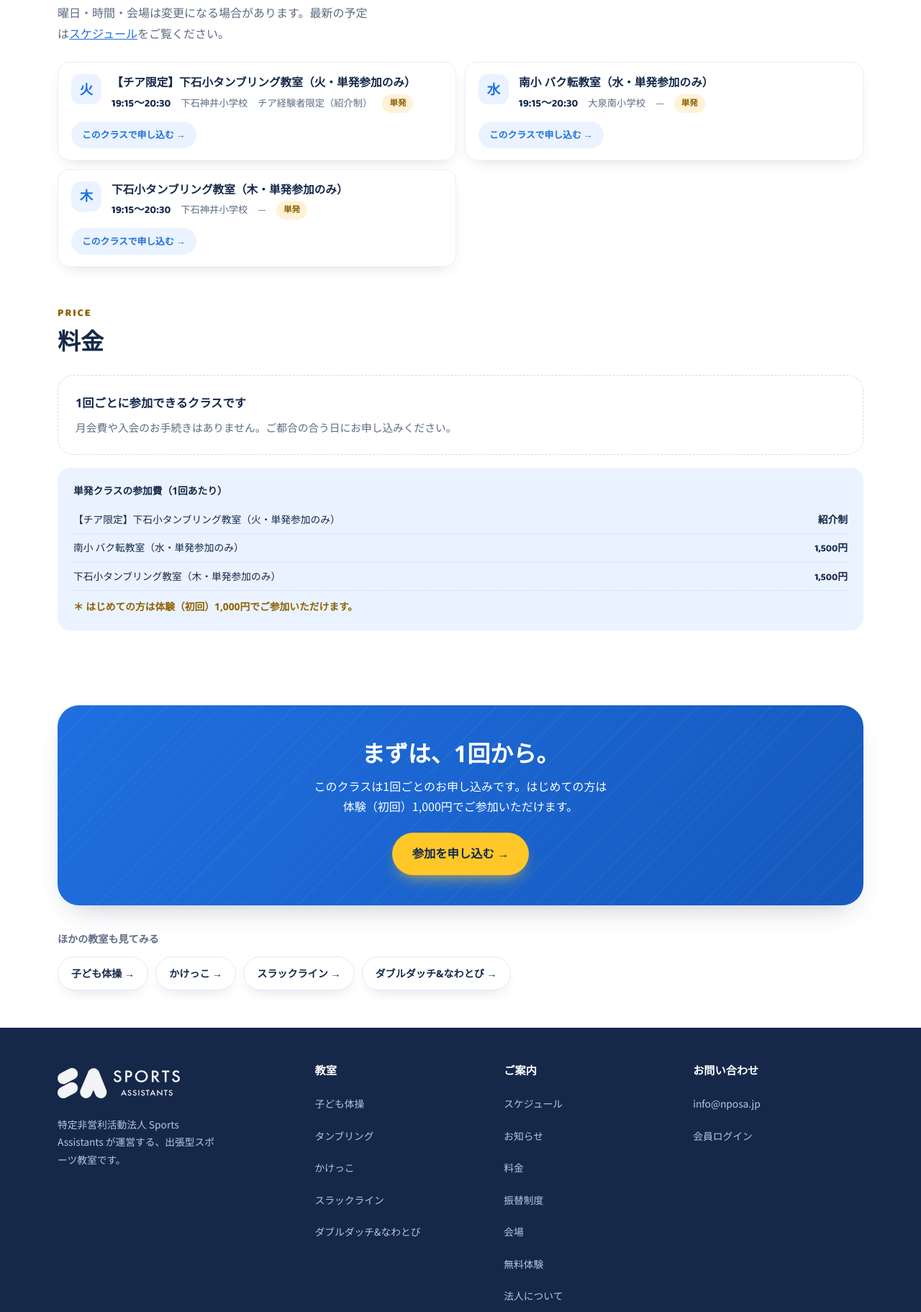
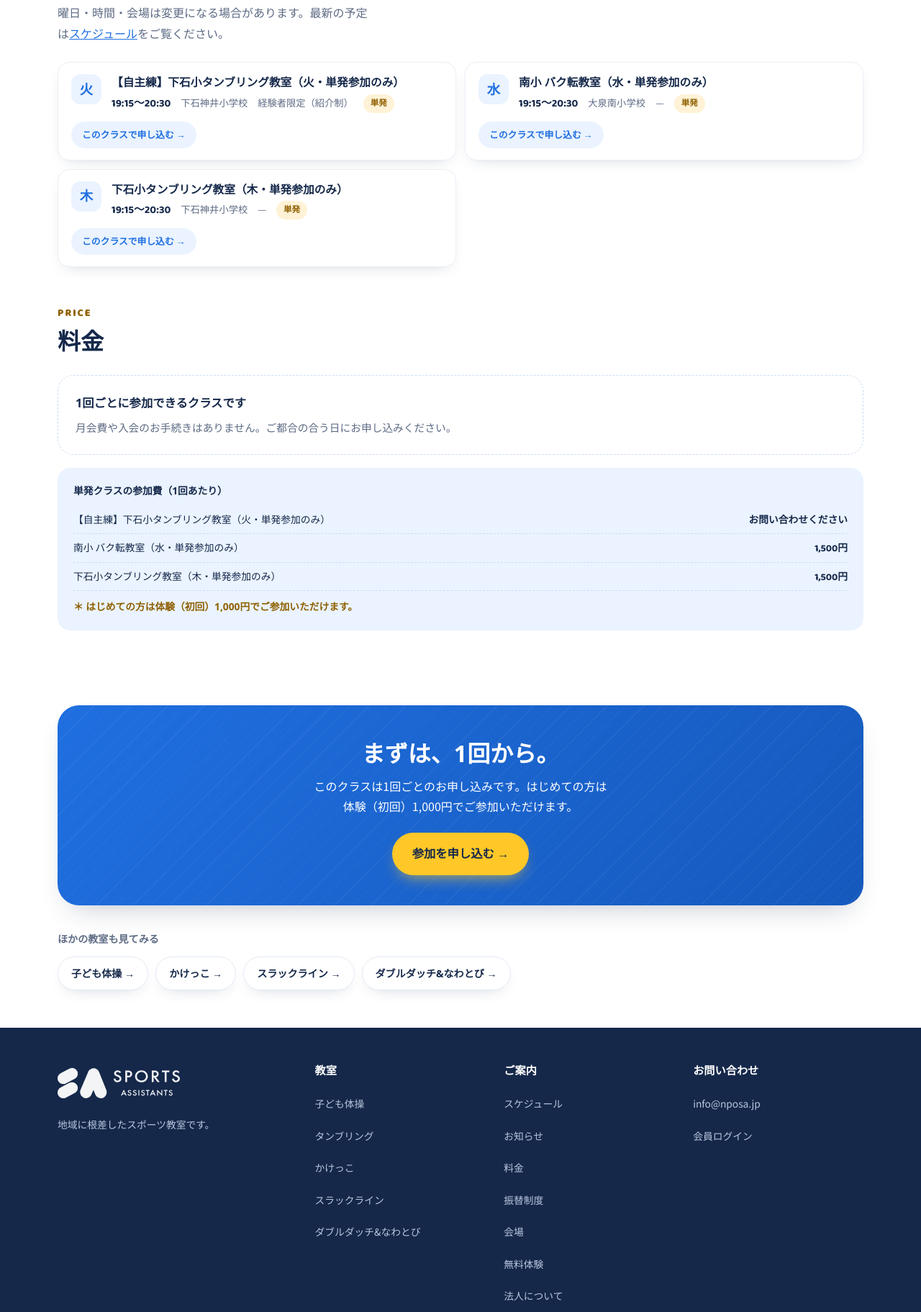
Before and after one commit to masakiyoshida-sketch/site-preview-7b114a02, a plain HTML site: page classes/tumbling.html in a window 1280 px wide. Shown: the part 1655-3478 px from the top of the page at 72% size. Drawn offline with Linux system fonts and the light colour scheme; a web font is replaced by a local one.

Commit message:
update: 文言マスタ 9/28 更新分（沿革・フッター・ダブルダッチ・自主練クラス名）

```diff
--- a/classes/tumbling.html
+++ b/classes/tumbling.html
@@ -87,14 +87,14 @@
   <section id="classes">
     <div class="wrap">
       <div class="sec-head reveal"><div class="sec-tag">CLASSES</div><h2>クラス一覧</h2><p class="sec-sub">曜日・時間・会場は変更になる場合があります。最新の予定は<a href="../schedule.html" style="color:var(--blue);text-decoration:underline">スケジュール</a>をご覧ください。</p></div>
-      <div class="classes" data-class-table><div class="crow reveal"><span class="day">火</span><div class="cname">【チア限定】下石小タンブリング教室（火・単発参加のみ）</div><div class="cmeta"><b>19:15〜20:30</b><span>下石神井小学校</span><span>チア経験者限定（紹介制）</span><span class="badge tanpatsu">単発</span></div><a class="capply" href="../apply.html?class=%E3%80%90%E3%83%81%E3%82%A2%E9%99%90%E5%AE%9A%E3%80%91%E4%B8%8B%E7%9F%B3%E5%B0%8F%E3%82%BF%E3%83%B3%E3%83%96%E3%83%AA%E3%83%B3%E3%82%B0%E6%95%99%E5%AE%A4%EF%BC%88%E7%81%AB%E3%83%BB%E5%8D%98%E7%99%BA%E5%8F%82%E5%8A%A0%E3%81%AE%E3%81%BF%EF%BC%89">このクラスで申し込む →</a></div><div class="crow reveal"><span class="day">水</span><div class="cname">南小 バク転教室（水・単発参加のみ）</div><div class="cmeta"><b>19:15〜20:30</b><span>大泉南小学校</span><span>—</span><span class="badge tanpatsu">単発</span></div><a class="capply" href="../apply.html?class=%E5%8D%97%E5%B0%8F%20%E3%83%90%E3%82%AF%E8%BB%A2%E6%95%99%E5%AE%A4%EF%BC%88%E6%B0%B4%E3%83%BB%E5%8D%98%E7%99%BA%E5%8F%82%E5%8A%A0%E3%81%AE%E3%81%BF%EF%BC%89">このクラスで申し込む →</a></div><div class="crow reveal"><span class="day">木</span><div class="cname">下石小タンブリング教室（木・単発参加のみ）</div><div class="cmeta"><b>19:15〜20:30</b><span>下石神井小学校</span><span>—</span><span class="badge tanpatsu">単発</span></div><a class="capply" href="../apply.html?class=%E4%B8%8B%E7%9F%B3%E5%B0%8F%E3%82%BF%E3%83%B3%E3%83%96%E3%83%AA%E3%83%B3%E3%82%B0%E6%95%99%E5%AE%A4%EF%BC%88%E6%9C%A8%E3%83%BB%E5%8D%98%E7%99%BA%E5%8F%82%E5%8A%A0%E3%81%AE%E3%81%BF%EF%BC%89">このクラスで申し込む →</a></div></div>
+      <div class="classes" data-class-table><div class="crow reveal"><span class="day">火</span><div class="cname">【自主練】下石小タンブリング教室（火・単発参加のみ）</div><div class="cmeta"><b>19:15〜20:30</b><span>下石神井小学校</span><span>経験者限定（紹介制）</span><span class="badge tanpatsu">単発</span></div><a class="capply" href="../apply.html?subject=tumbling">このクラスで申し込む →</a></div><div class="crow reveal"><span class="day">水</span><div class="cname">南小 バク転教室（水・単発参加のみ）</div><div class="cmeta"><b>19:15〜20:30</b><span>大泉南小学校</span><span>—</span><span class="badge tanpatsu">単発</span></div><a class="capply" href="../apply.html?class=%E5%8D%97%E5%B0%8F%20%E3%83%90%E3%82%AF%E8%BB%A2%E6%95%99%E5%AE%A4%EF%BC%88%E6%B0%B4%E3%83%BB%E5%8D%98%E7%99%BA%E5%8F%82%E5%8A%A0%E3%81%AE%E3%81%BF%EF%BC%89">このクラスで申し込む →</a></div><div class="crow reveal"><span class="day">木</span><div class="cname">下石小タンブリング教室（木・単発参加のみ）</div><div class="cmeta"><b>19:15〜20:30</b><span>下石神井小学校</span><span>—</span><span class="badge tanpatsu">単発</span></div><a class="capply" href="../apply.html?class=%E4%B8%8B%E7%9F%B3%E5%B0%8F%E3%82%BF%E3%83%B3%E3%83%96%E3%83%AA%E3%83%B3%E3%82%B0%E6%95%99%E5%AE%A4%EF%BC%88%E6%9C%A8%E3%83%BB%E5%8D%98%E7%99%BA%E5%8F%82%E5%8A%A0%E3%81%AE%E3%81%BF%EF%BC%89">このクラスで申し込む →</a></div></div>
     </div>
   </section>
 
   <section id="fee" style="background:#fff;padding-top:0">
     <div class="wrap">
       <div class="sec-head reveal"><div class="sec-tag">PRICE</div><h2>料金</h2></div>
-      <div data-fee-block><div class="ask reveal"><b>1回ごとに参加できるクラスです</b>月会費や入会のお手続きはありません。ご都合の合う日にお申し込みください。</div><div class="fees reveal"><b style="display:block;margin-bottom:8px;font-family:var(--disp)">単発クラスの参加費（1回あたり）</b><div class="row"><span>【チア限定】下石小タンブリング教室（火・単発参加のみ）</span><span>紹介制</span></div><div class="row"><span>南小 バク転教室（水・単発参加のみ）</span><span>1,500円</span></div><div class="row"><span>下石小タンブリング教室（木・単発参加のみ）</span><span>1,500円</span></div><div class="free">＊ はじめての方は体験（初回）1,000円でご参加いただけます。</div></div></div>
+      <div data-fee-block><div class="ask reveal"><b>1回ごとに参加できるクラスです</b>月会費や入会のお手続きはありません。ご都合の合う日にお申し込みください。</div><div class="fees reveal"><b style="display:block;margin-bottom:8px;font-family:var(--disp)">単発クラスの参加費（1回あたり）</b><div class="row"><span>【自主練】下石小タンブリング教室（火・単発参加のみ）</span><span>お問い合わせください</span></div><div class="row"><span>南小 バク転教室（水・単発参加のみ）</span><span>1,500円</span></div><div class="row"><span>下石小タンブリング教室（木・単発参加のみ）</span><span>1,500円</span></div><div class="free">＊ はじめての方は体験（初回）1,000円でご参加いただけます。</div></div></div>
     </div>
   </section>
 
@@ -113,7 +113,7 @@
   <div class="wrap foot-grid">
     <div>
       <a class="foot-logo" href="../index.html"><img src="../assets/logo-yoko-white.svg" alt="SPORTS ASSISTANTS"></a>
-      <p style="margin-top:14px;max-width:30ch" data-copy-id="TOP-FTR-01">特定非営利活動法人 Sports Assistants が運営する、出張型スポーツ教室です。</p>
+      <p style="margin-top:14px;max-width:30ch" data-copy-id="TOP-FTR-01">地域に根差したスポーツ教室です。</p>
     </div>
     <div><h5>教室</h5><div data-footer-programs><a href="../classes/taiso.html">子ども体操</a><a href="../classes/tumbling.html">タンブリング</a><a href="../classes/kakekko.html">かけっこ</a><a href="../classes/slackline.html">スラックライン</a><a href="../classes/doubledutch.html">ダブルダッチ&amp;なわとび</a></div></div>
     <div><h5>ご案内</h5><a href="../schedule.html">スケジュール</a><a href="../index.html#news">お知らせ</a><a href="../index.html#price">料金</a><a href="../index.html#transfer">振替制度</a><a href="../index.html#venues">会場</a><a href="../apply.html">無料体験</a><a href="../index.html#about">法人について</a></div>
```
Also changed, not shown: classes/doubledutch.html (+1 -1 lines), classes/kakekko.html (+1 -1 lines), classes/slackline.html (+1 -1 lines), classes/taiso.html (+1 -1 lines), index.html (+3 -3 lines), schedule.html (+3 -3 lines).
